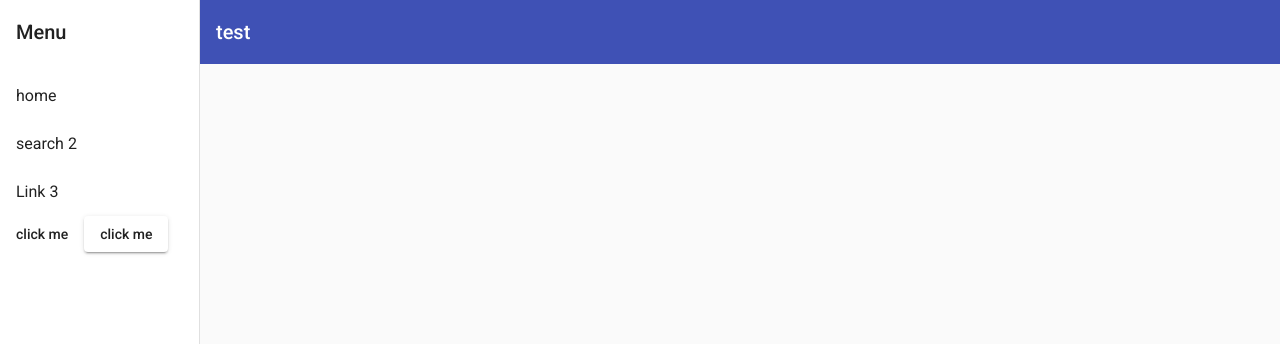
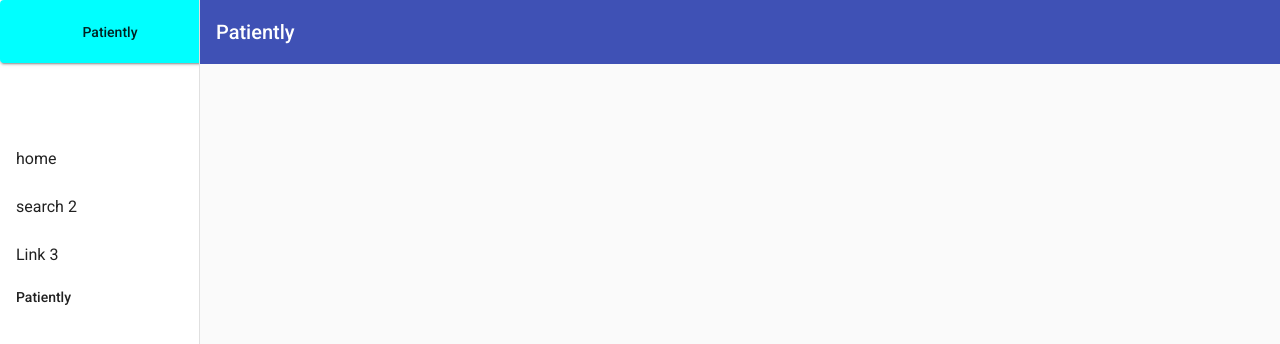
Before and after one commit to Mayis-Mazin/PatientlyAssignment, an Angular app: page / in a window 1280 px wide. Shown: the top 344 px of the page. Built offline with nearby package versions, Linux system fonts and the light colour scheme.

Commit message:
(design):Home Button

```diff
--- a/src/app/nav/nav.component.css
+++ b/src/app/nav/nav.component.css
@@ -15,3 +15,8 @@
   top: 0;
   z-index: 1;
 }
+.brand-btn{
+  width: 220px;
+  height: 63px;
+  background-color: aqua
+}
--- a/src/app/nav/nav.component.html
+++ b/src/app/nav/nav.component.html
@@ -3,13 +3,14 @@
       [attr.role]="(isHandset$ | async) ? 'dialog' : 'navigation'"
       [mode]="(isHandset$ | async) ? 'over' : 'side'"
       [opened]="(isHandset$ | async) === false">
-    <mat-toolbar>Menu</mat-toolbar>
-    <mat-nav-list>
+      <button mat-raised-button class='brand-btn'> Patiently</button>
+      <mat-toolbar></mat-toolbar>
+       <mat-nav-list>
       <a mat-list-item href="#">home</a>
       <a mat-list-item href="#">search 2</a>
       <a mat-list-item href="#">Link 3</a>
-      <button mat-button> click me  </button>
-      <button mat-raised-button> click me  </button>
+      <button mat-button > Patiently </button>
+
 
     </mat-nav-list>
   </mat-sidenav>
@@ -23,7 +24,7 @@
         *ngIf="isHandset$ | async">
         <mat-icon aria-label="Side nav toggle icon">menu</mat-icon>
       </button>
-      <span>test</span>
+      <span>Patiently</span>
     </mat-toolbar>
     <!-- Add Content Here -->
   </mat-sidenav-content>
```
